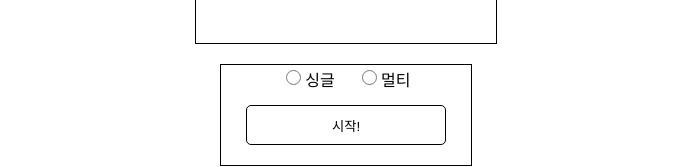
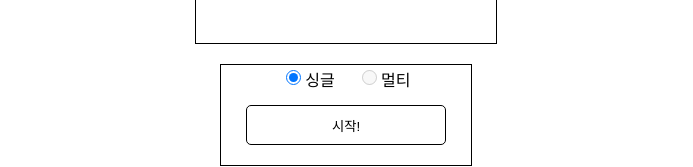
Before and after one commit to wooseokc/zb-Team-FE, a Next.js app: page / in a window 1280 px wide. Shown: the part 406-573 px from the top of the page, without its empty margins (294-987 px from the left). Built offline with nearby package versions, Linux system fonts and the light colour scheme.

Commit message:
08 14 싱글 checked 멀티 disabled
멀티 기능 구현 전까지 클릭 못하게 만듬

```diff
--- a/components/index/StartBox.tsx
+++ b/components/index/StartBox.tsx
@@ -7,9 +7,9 @@ export default function Start () {
   return (
     <StartSection>
       <GameModeBox>
-        <Radio type={"radio"} name={'gamemode'} id={'single'}/>
+        <Radio type={"radio"} name={'gamemode'} id={'single'} defaultChecked/>
         <Label htmlFor="single">싱글</Label>
-        <Radio type={"radio"} name={'gamemode'} id={'multi'}/>
+        <Radio type={"radio"} name={'gamemode'} id={'multi'} disabled/>
         <Label htmlFor="multi">멀티</Label>
       </GameModeBox>
       <Link href="/game/single">
```
